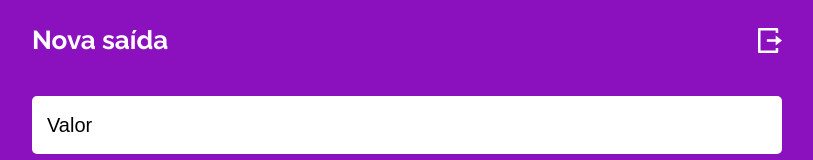
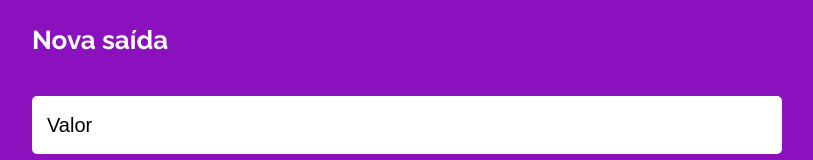
Before and after one commit to LucasPCotrim/projeto13-mywallet-front, a React (Create React App) app: page /add-payment in a window 1280 px wide. Shown: the top 160 px of the page, without its empty margins (233-1046 px from the left). Built offline with nearby package versions, Linux system fonts and the light colour scheme; a web font is replaced by a local one.

Commit message:
fix: Removed log out icon

```diff
--- a/src/components/AddIncomePage/AddIncomePage.js
+++ b/src/components/AddIncomePage/AddIncomePage.js
@@ -1,12 +1,10 @@
 import { AddIncomePageStyle, FormStyle } from './AddIncomePage.style';
-import logOutIcon from '../../assets/imgs/logOutIcon.svg';
 
 export default function AddIncomePage() {
   return (
     <AddIncomePageStyle>
       <header>
         <h1>Nova entrada</h1>
-        <img src={logOutIcon} alt='logOutIcon' />
       </header>
       <FormStyle>
         <input type='text' name='value' placeholder='Valor' />
--- a/src/components/AddPaymentPage/AddPaymentPage.js
+++ b/src/components/AddPaymentPage/AddPaymentPage.js
@@ -1,12 +1,10 @@
 import { AddPaymentPageStyle, FormStyle } from './AddPaymentPage.style';
-import logOutIcon from '../../assets/imgs/logOutIcon.svg';
 
 export default function AddIncomePage() {
   return (
     <AddPaymentPageStyle>
       <header>
         <h1>Nova saída</h1>
-        <img src={logOutIcon} alt='logOutIcon' />
       </header>
       <FormStyle>
         <input type='text' name='value' placeholder='Valor' />
```
